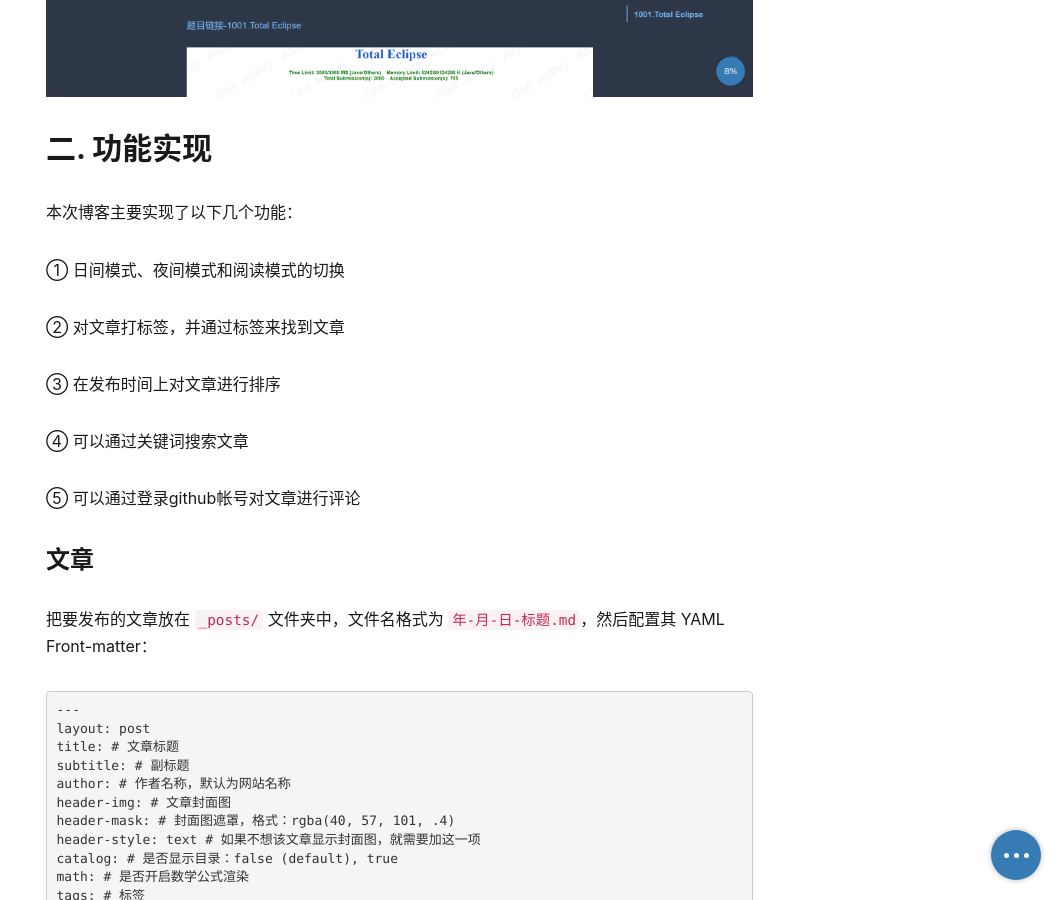
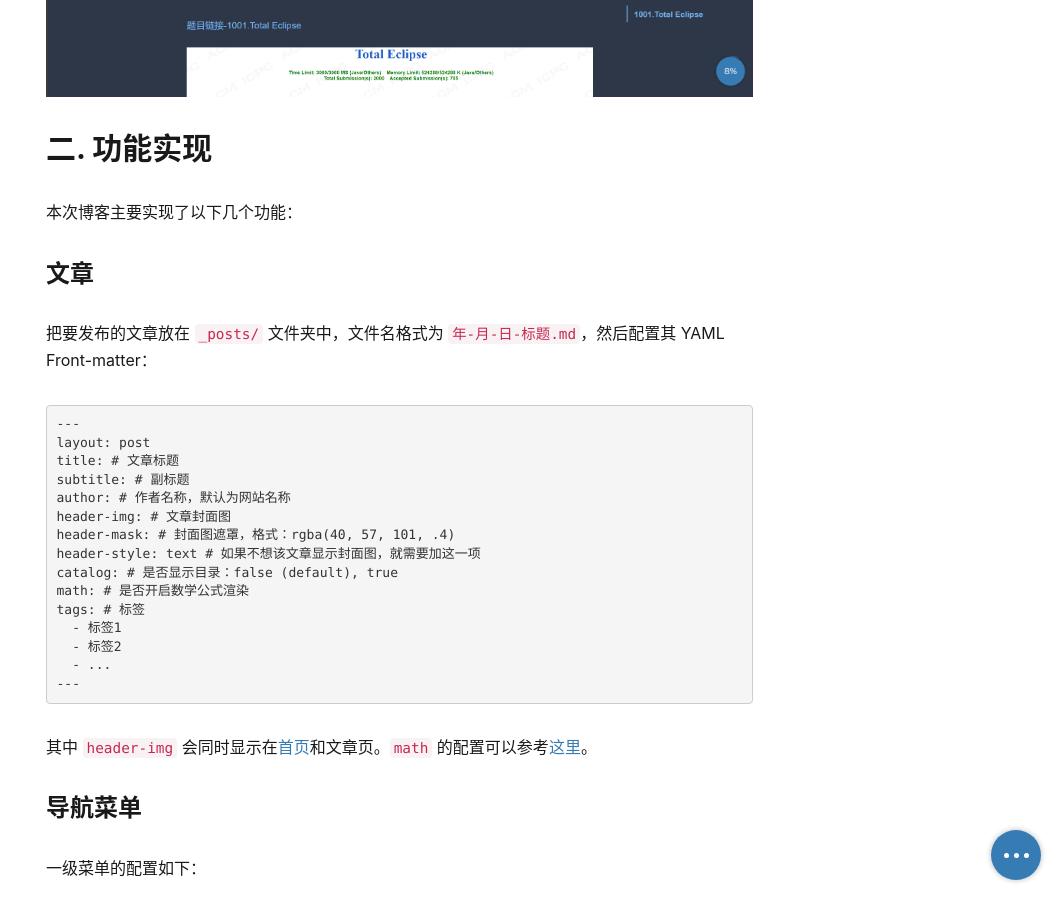
Before and after one commit to Fiveneves/Fiveneves.github.io, a Jekyll site: the page built from _posts/2024-04-20-Welcome to my blog.md, in a window 1280 px wide and 900 px high, scrolled down 3794 px. Shown: the whole window, without its empty margins (219-1280 px from the left). Built offline with Jekyll 4.4.1, drawn with Linux system fonts in a browser that asks for light colours; nearby versions of some CDN libraries; emoji names are drawn with the system emoji font; formulas are drawn with MathJax 3; a script that is not in the unit is left out; comment, search, counter and statistics services are not loaded.

Commit message:
Update 2024-04-20-Welcome to my blog.md

```diff
--- a/_posts/2024-04-20-Welcome to my blog.md
+++ b/_posts/2024-04-20-Welcome to my blog.md
@@ -62,16 +62,6 @@ tags:
 ## 二. 功能实现
 
 本次博客主要实现了以下几个功能：
-
-① 日间模式、夜间模式和阅读模式的切换
-
-② 对文章打标签，并通过标签来找到文章
-
-③ 在发布时间上对文章进行排序
-
-④ 可以通过关键词搜索文章
-
-⑤ 可以通过登录github帐号对文章进行评论
 
 ### 文章
 
```
